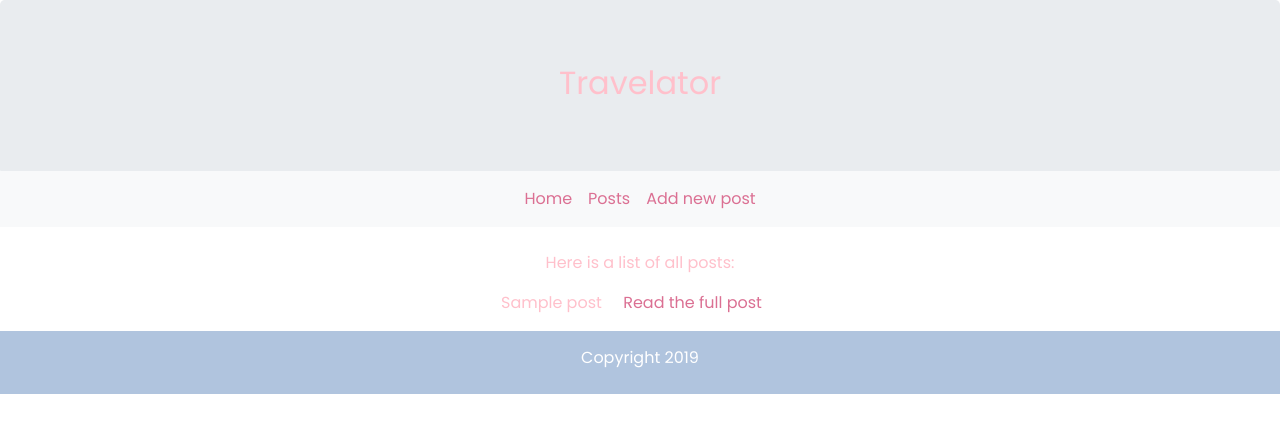
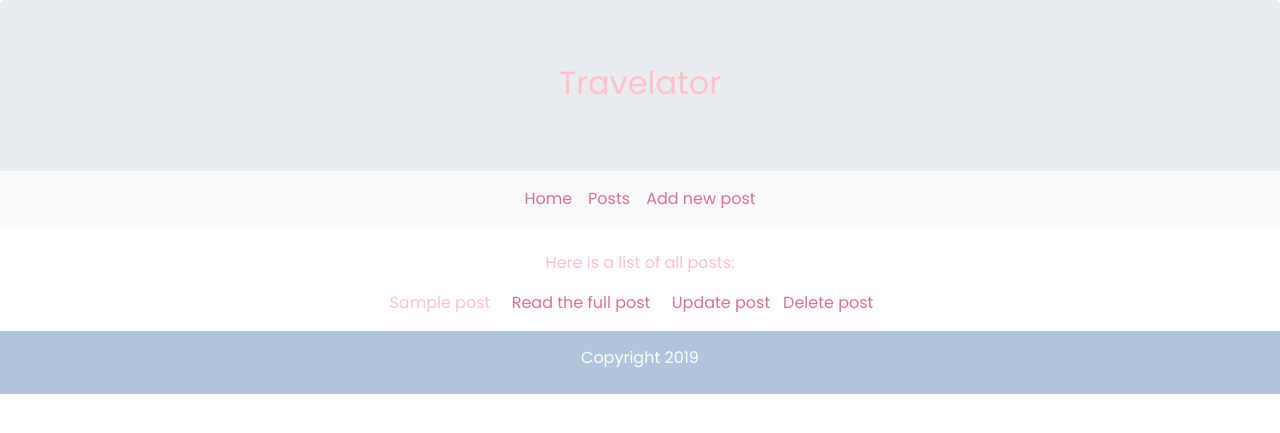
Before and after one commit to chlo3-w/Travelator, a PHP site: page /?controller=post&action=readAll in a window 1280 px wide. Shown: the top 433 px of the page. Run offline with PHP 8.4, Linux system fonts and the light colour scheme; tables that the repository leaves empty or names only in its code hold one stand-in row (values such as "Sample post").

Commit message:
added update, create and upload file

```diff
--- a/controllers/post_controller.php
+++ b/controllers/post_controller.php
@@ -37,5 +37,32 @@ class PostController {
       }
 
     }
+
+    public function update() {
+      if($_SERVER['REQUEST_METHOD'] == 'GET'){
+          if (!isset($_GET['id']))
+          return call('pages', 'error');
+
+        // we use the given id to get the correct product
+        $posts = Post::find($_GET['id']);
+        require_once('views/posts/update.php');
+        }
+      else
+          {
+            $id = $_GET['id'];
+            Post::update($id);
+
+            $posts = Post::all();
+            require_once('views/posts/readAll.php');
+      }
+
+    }
+
+    public function delete() {
+        Post::remove($_GET['id']);
+
+        $post = Post::all();
+        require_once('views/posts/readAll.php');
+      }
 }
 ?>
--- a/models/post.php
+++ b/models/post.php
@@ -6,12 +6,14 @@ class Post {
     public $title;
     public $content;
     public $img;
+    public $location;
 
-    public function __construct($id, $title, $content, $img) {
+    public function __construct($id, $title, $content, $img, $location) {
       $this->id = $id;
       $this->title = $title;
       $this->content = $content;
       $this->img = $img;
+      $this->location = $location;
     }
 
     public static function all() {
@@ -20,7 +22,7 @@ class Post {
       $req = $db->query('SELECT * FROM posts');
       // we create a list of Product objects from the database results
       foreach($req->fetchAll() as $post) {
-        $list[] = new Post($post['id'], $post['title'], $post['content'], $post['img']);
+        $list[] = new Post($post['id'], $post['title'], $post['content'], $post['img'], $post['location']);
       }
       return $list;
     }
@@ -34,7 +36,7 @@ class Post {
       $req->execute(array('id' => $id));
       $post = $req->fetch();
 if($post){
-      return new Post($post['id'], $post['title'], $post['content'], $post['img']);
+      return new Post($post['id'], $post['title'], $post['content'], $post['img'], $post['location']);
     }
     else
     {
@@ -45,20 +47,91 @@ if($post){
 
     public static function add() {
     $db = Db::getInstance();
-    $req = $db->prepare("Insert into posts(title, content) values (:title, :content);");
+    $req = $db->prepare("Insert into posts(title, content, location) values (:title, :content, :location);");
     $req->bindParam(':title', $title);
+    $req->bindParam(':location', $location);
     $req->bindParam(':content', $content);
 
 // set parameters and execute
     if(isset($_POST['title'])&& $_POST['title']!=""){
         $filteredTitle = filter_input(INPUT_POST,'title', FILTER_SANITIZE_SPECIAL_CHARS);
     }
+    if(isset($_POST['location'])&& $_POST['location']!=""){
+        $filteredLocation = filter_input(INPUT_POST,'location', FILTER_SANITIZE_SPECIAL_CHARS);
+    }
     if(isset($_POST['content'])&& $_POST['content']!=""){
         $filteredContent = filter_input(INPUT_POST,'content', FILTER_SANITIZE_SPECIAL_CHARS);
     }
 $title = $filteredTitle;
+$location = $filteredLocation;
 $content = $filteredContent;
 $req->execute();
 
+Post::uploadFile($location);
     }
+
+
+const AllowedTypes = ['image/jpeg', 'image/jpg'];
+const InputKey = 'myUploader';
+
+//die() function calls replaced with trigger_error() calls
+//replace with structured exception handling
+public static function uploadFile(string $location) {
+
+	if (empty($_FILES[self::InputKey])) {
+		//die("File Missing!");
+                trigger_error("File Missing!");
+	}
+
+	if ($_FILES[self::InputKey]['error'] > 0) {
+		trigger_error("Handle the error! " . $_FILES[InputKey]['error']);
+	}
+
+
+	if (!in_array($_FILES[self::InputKey]['type'], self::AllowedTypes)) {
+		trigger_error("Handle File Type Not Allowed: " . $_FILES[self::InputKey]['type']);
+	}
+
+	$tempFile = $_FILES[self::InputKey]['tmp_name'];
+        $path = "views/images/";
+	$destinationFile = $path . $location . '.jpeg';
+
+	if (!move_uploaded_file($tempFile, $destinationFile)) {
+		trigger_error("Handle Error");
+	}
+
+	//Clean up the temp file
+	if (file_exists($tempFile)) {
+		unlink($tempFile);
+	}
 }
+
+    public static function update($id) {
+    $db = Db::getInstance();
+    $req = $db->prepare("Update posts set title=:title, content=:content where id=:id");
+    $req->bindParam(':id', $id);
+    $req->bindParam(':title', $title);
+    $req->bindParam(':content', $content);
+
+// set name and price parameters and execute
+    if(isset($_POST['title'])&& $_POST['title']!=""){
+        $filteredTitle = filter_input(INPUT_POST,'title', FILTER_SANITIZE_SPECIAL_CHARS);
+    }
+    if(isset($_POST['content'])&& $_POST['content']!=""){
+        $filteredContent = filter_input(INPUT_POST,'content', FILTER_SANITIZE_SPECIAL_CHARS);
+    }
+
+$title = $filteredTitle;
+$content = $filteredContent;
+$req->execute();
+}
+
+public static function remove($id) {
+      $db = Db::getInstance();
+      //make sure $id is an integer
+      $id = intval($id);
+      $req = $db->prepare('delete FROM posts WHERE id = :id');
+      // the query was prepared, now replace :id with the actual $id value
+      $req->execute(array('id' => $id));
+  }
+}
--- a/routes.php
+++ b/routes.php
@@ -25,7 +25,7 @@
 // for validation we list the allowed controllers and their actions
 // Add an entry for each new controller and its actions
 $controllers = array('pages' => ['home', 'error'],
-                    'post' => ['readAll','read','create'],
+                    'post' => ['readAll','read','create', 'update', 'delete'],
                     'controllerXXX' => ['actionYYY', 'actionZZZ'],
                     );
 
--- a/views/posts/readAll.php
+++ b/views/posts/readAll.php
@@ -4,5 +4,7 @@
  <p>
     <?php echo $post->title; ?> &nbsp; &nbsp;
     <a href='?controller=post&action=read&id=<?php echo $post->id; ?>'>Read the full post</a> &nbsp; &nbsp;
+    <a href='?controller=post&action=update&id=<?php echo $post->id; ?>'>Update post</a> &nbsp;
+    <a href='?controller=post&action=delete&id=<?php echo $post->id; ?>'>Delete post</a> &nbsp; &nbsp;
  </p>
 <?php } ?>
--- a/views/posts/update.php
+++ b/views/posts/update.php
@@ -5,13 +5,13 @@
     <h2>Update Post</h2>
 <div class="form-group">
     <p>
-        <input class="form-control form-control-lg" type="text" name="title" value="<?= $post->title; ?>">
+        <input class="form-control form-control-lg" type="text" name="title" value="<?= $posts->title; ?>">
         <label>Title</label>
     </p>
 </div>
     <div class="form-group">
      <p>
-    <textarea class="form-control" rows="3" type="text" name="content" value="<?= $post->content; ?>"></textarea>
+    <textarea class="form-control" rows="10" type="text" name="content" value=""><?= $posts->content; ?></textarea>
     <label>Post content</label>
     </p>
   </div>
```
Also changed, not shown: views/posts/create.php (+6 -3 lines), views/posts/read.php (+10 -1 lines), views/images/Bali.jpeg (added), views/images/test.jpeg (added), views/pages/home.php (line endings or trailing spaces), 1 other file.
